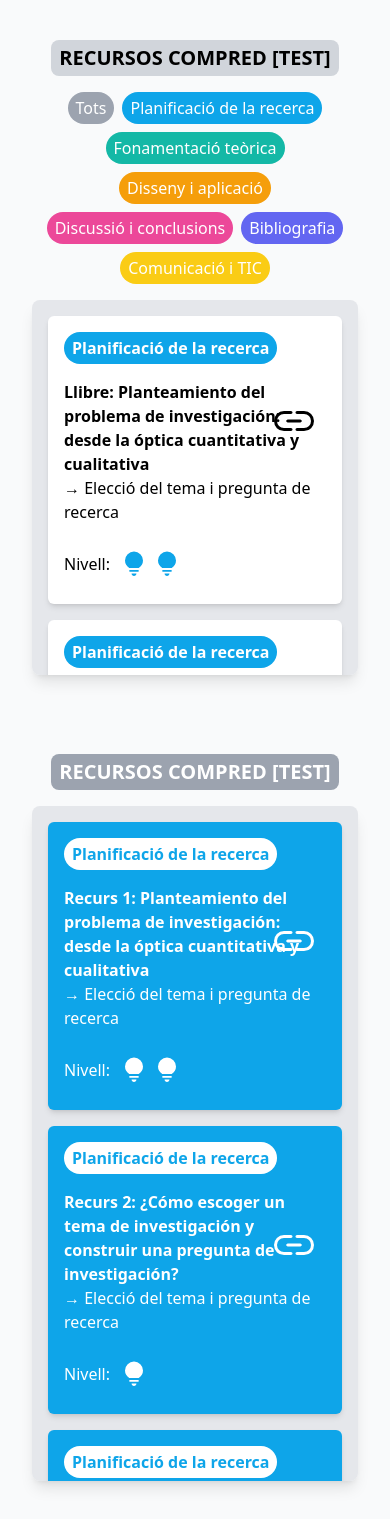
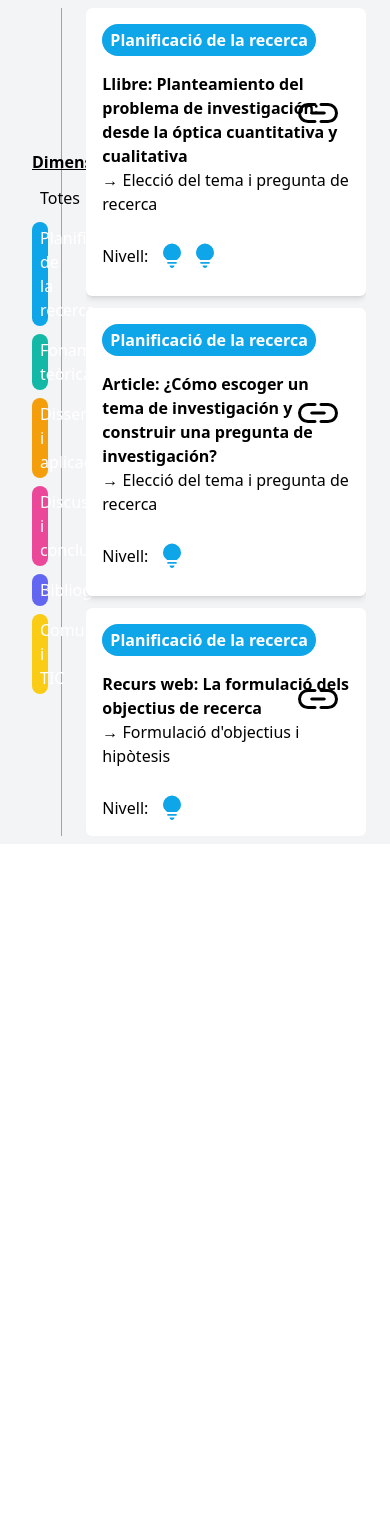
Before and after one commit to CompREd/test-repositori-compred, a React (Vite) app: page / in a window 390 px wide. After the commit the page ends 844 px from the top, so only its background shows below. Built offline with nearby package versions, Linux system fonts and the light colour scheme.

Commit message:
feat: update layout to grid

```diff
--- a/src/App.tsx
+++ b/src/App.tsx
@@ -165,27 +165,44 @@ const resources: Array<Resource> = [
 ];
 
 const App: React.FC = () => {
-  const [filter, setFilter] = useState<string>('');
+  const [filterDimensions, setFilterDimensions] = useState<Array<string>>([]);
 
   const dimensions = resources.map((resource) => resource.dimension).filter(onlyUnique);
 
   return (
-    <div className="overflow-scroll">
-      <div className="flex flex-col items-center gap-4 justify-center w-[100vw] h-[80vh] bg-gray-50">
-        <h1 className="font-bold uppercase text-xl rounded-lg bg-gray-300 px-2 py-1 mt-10">Recursos CompREd [test]</h1>
-        <div className="flex gap-2 flex-wrap justify-center mx-10">
-          <button type="button" className="bg-gray-400 rounded-full text-white px-2 py-1" onClick={() => setFilter('')}>Tots</button>
-          { dimensions.map((d) => {
-            const color = dimensionToColor.get(d);
-            return <button key={uuid()} type="button" className={`bg-${color} rounded-full text-white px-2 py-1`} onClick={() => setFilter(d)}>{d}</button>;
-          })}
+    <div className="overflow-scroll w-screen h-screen">
+      <div className="grid grid-cols-6 w-full h-full p-2 bg-gray-100">
+        <div className="col-span-1 h-full border-r-gray-400 border-r mx-2">
+          <div className="flex gap-2 flex-col mx-4 h-full justify-center">
+            <span className="font-bold underline text-center">Dimensions</span>
+            <button type="button" className="rounded-full px-2 py-1" onClick={() => setFilterDimensions([])}>Totes</button>
+            { dimensions.map((d) => {
+              const color = dimensionToColor.get(d);
+              return (
+                <button
+                  key={uuid()}
+                  type="button"
+                  className={`bg-${color} rounded-full ${filterDimensions.includes(d) ? 'text-black font-bold' : 'text-white'} px-2 py-1`}
+                  onClick={() => {
+                    if (!filterDimensions.includes(d)) {
+                      setFilterDimensions(filterDimensions.concat(d));
+                    } else {
+                      setFilterDimensions(filterDimensions.filter((currentFilters) => currentFilters !== d));
+                    }
+                  }}
+                >
+                  {d}
+                </button>
+              );
+            })}
+          </div>
         </div>
-        <div className="bg-gray-200 h-[80vh] lg:w-[70vw] mx-8 rounded-lg shadow-lg overflow-scroll">
-          { resources.filter((r) => r.dimension.includes(filter)).map((resource) => {
+        <div className="col-span-5 overflow-scroll h-full flex flex-col gap-3 rounded-md mx-4">
+          { resources.filter((r) => filterDimensions.length === 0 || filterDimensions.includes(r.dimension)).map((resource) => {
             const color = dimensionToColor.get(resource.dimension);
             return (
-              <div key={uuid()} className="flex flex-col relative m-4 p-4 rounded-md bg-white shadow-md">
-                <span className={`bg-${color} text-white font-semibold rounded-full px-2 py-1 w-fit`}>{resource.dimension}</span>
+              <div key={uuid()} className="flex flex-col relative p-4 rounded-md bg-white shadow-md">
+                { filterDimensions.length !== 1 ? <span className={`bg-${color} text-white font-semibold rounded-full px-2 py-1 w-fit`}>{resource.dimension}</span> : <div />}
                 <div className="py-2" />
                 <a className="hover:text-gray-500 w-fit" href={resource.url} target="_blank" rel="noreferrer"><h1 className="font-bold">{`${resource.type}: ${resource.title}`}</h1></a>
                 <span>{resource.subdimension ? `→ ${resource.subdimension}` : ''}</span>
@@ -204,32 +221,6 @@ const App: React.FC = () => {
           }) }
         </div>
       </div>
-      <div className="flex flex-col items-center gap-4 justify-center w-[100vw] h-[100vh] bg-gray-50">
-        <h1 className="font-bold uppercase text-xl rounded-lg bg-gray-400 px-2 py-1 mt-10 text-white">Recursos CompREd [test]</h1>
-        <div className="bg-gray-200 h-[80vh] lg:w-[70vw] mx-8 rounded-lg shadow-lg overflow-scroll">
-          { resources.map((resource, index) => {
-            const color = dimensionToColor.get(resource.dimension);
-            return (
-              <div key={uuid()} className={`bg-${color} relative flex flex-col m-4 p-4 rounded-md bg-white shadow-md`}>
-                <span className={`text-${color} bg-white font-semibold rounded-full px-2 py-1 w-fit`}>{resource.dimension}</span>
-                <div className="py-2" />
-                <a className="hover:text-gray-500 w-fit" href={resource.url} target="_blank" rel="noreferrer"><h1 className="font-bold text-white">{`Recurs ${index + 1}: ${resource.title}`}</h1></a>
-                {/* eslint-disable-next-line max-len */}
-                <a aria-label="resource-link" className="hover:fill-gray-500" href={resource.url} target="_blank" rel="noreferrer"><svg className="fill-white absolute right-6 top-[33%]" xmlns="http://www.w3.org/2000/svg" height="48" width="48"><path d="M14 34q-4.25 0-7.125-2.875T4 24q0-4.25 2.875-7.125T14 14h7q.65 0 1.075.425.425.425.425 1.075 0 .65-.425 1.075Q21.65 17 21 17h-7q-3 0-5 2t-2 5q0 3 2 5t5 2h7q.65 0 1.075.425.425.425.425 1.075 0 .65-.425 1.075Q21.65 34 21 34Zm3.75-8.5q-.65 0-1.075-.425-.425-.425-.425-1.075 0-.65.425-1.075.425-.425 1.075-.425h12.5q.65 0 1.075.425.425.425.425 1.075 0 .65-.425 1.075-.425.425-1.075.425ZM27 34q-.65 0-1.075-.425-.425-.425-.425-1.075 0-.65.425-1.075Q26.35 31 27 31h7q3 0 5-2t2-5q0-3-2-5t-5-2h-7q-.65 0-1.075-.425-.425-.425-.425-1.075 0-.65.425-1.075Q26.35 14 27 14h7q4.25 0 7.125 2.875T44 24q0 4.25-2.875 7.125T34 34Z" /></svg></a>
-                <span className="text-white">{resource.subdimension ? `→ ${resource.subdimension}` : ''}</span>
-                <div className="py-2" />
-                <div className="flex items-center">
-                  <span className="text-white">Nivell: </span>
-                  {
-                  // eslint-disable-next-line react/no-array-index-key, max-len
-                  [...Array(resource.level)].map((e, i) => <svg className="fill-white scale-[.6] mr-[-15px]" key={i} xmlns="http://www.w3.org/2000/svg" height="48" width="48"><path d="M24 44q-1.7 0-2.875-1.175T19.95 39.95h8.1q0 1.7-1.175 2.875T24 44Zm-6.6-7.15q-.65 0-1.075-.425Q15.9 36 15.9 35.35q0-.65.425-1.075.425-.425 1.075-.425h13.2q.65 0 1.075.425.425.425.425 1.075 0 .65-.425 1.075-.425.425-1.075.425Zm-1.25-6.05q-3.3-2.15-5.225-5.375Q9 22.2 9 18.15q0-6.1 4.45-10.55Q17.9 3.15 24 3.15q6.1 0 10.55 4.45Q39 12.05 39 18.15q0 4.05-1.9 7.275-1.9 3.225-5.25 5.375Z" /></svg>)
-                }
-                </div>
-              </div>
-            );
-          }) }
-        </div>
-      </div>
     </div>
   );
 };
```
